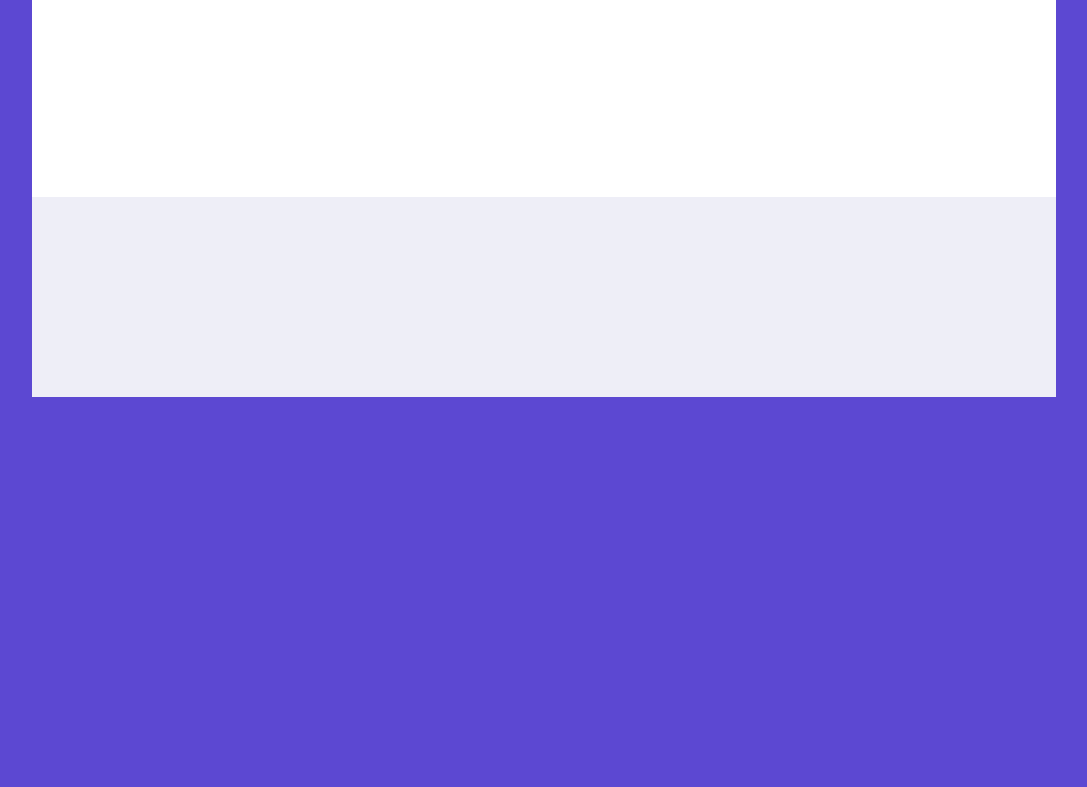
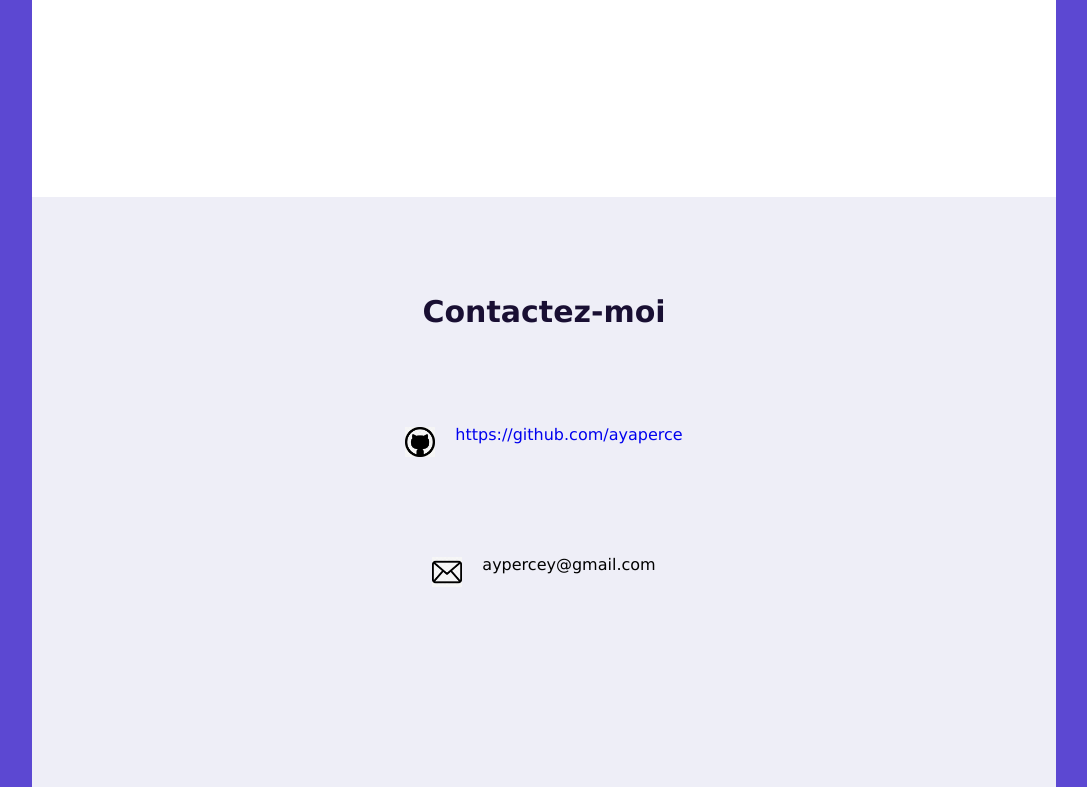
Before and after one commit to ayaperce/leracteur_portfolio, a plain HTML site: page index.html in a window 1280 px wide. Shown: the part 4084-4871 px from the top of the page, without its empty margins (96-1183 px from the left). Before the commit the page ends 4481 px from the top, so only its background shows below. Drawn offline with Linux system fonts and the light colour scheme.

Commit message:
section contact

```diff
--- a/css/style.css
+++ b/css/style.css
@@ -198,3 +198,24 @@ h2{
     object-fit: contain;
     margin-right: 60px;
 }
+
+.contacts img{
+    height: 30px;
+    margin-right: 20px;
+}
+
+.contacts a:hover{
+    color: #5c48d2;
+    cursor: pointer;
+}
+
+#titrecontact{
+    text-align: center;
+}
+
+.contacts{
+    display: flex;
+    justify-content: center;
+    align-items: space-around;
+    margin-bottom: 100px;
+}
--- a/index.html
+++ b/index.html
@@ -96,6 +96,15 @@
             </div>
         </section>
         <section id="contact">
+            <h2 id="titrecontact" class="contacts">Contactez-moi</h2>
+            <div class="contacts">
+                <img src="./img/github.png">
+                <a href="https://github.com/ayaperce" target="_blank">https://github.com/ayaperce</a>
+            </div>
+            <div class="contacts">
+                <img src="./img/mail.jpg">
+                <p>aypercey@gmail.com</p>
+            </div>
         </section>
     </main>
 </body>
```
